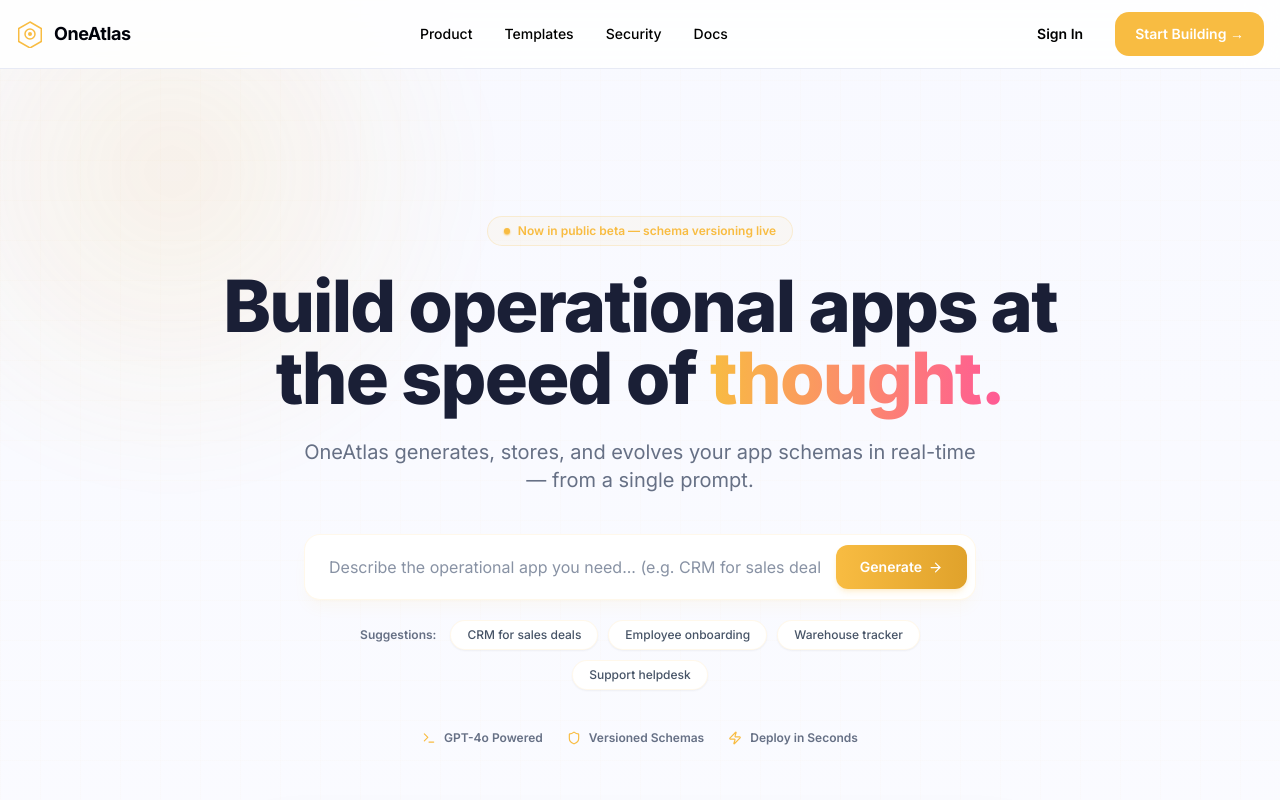
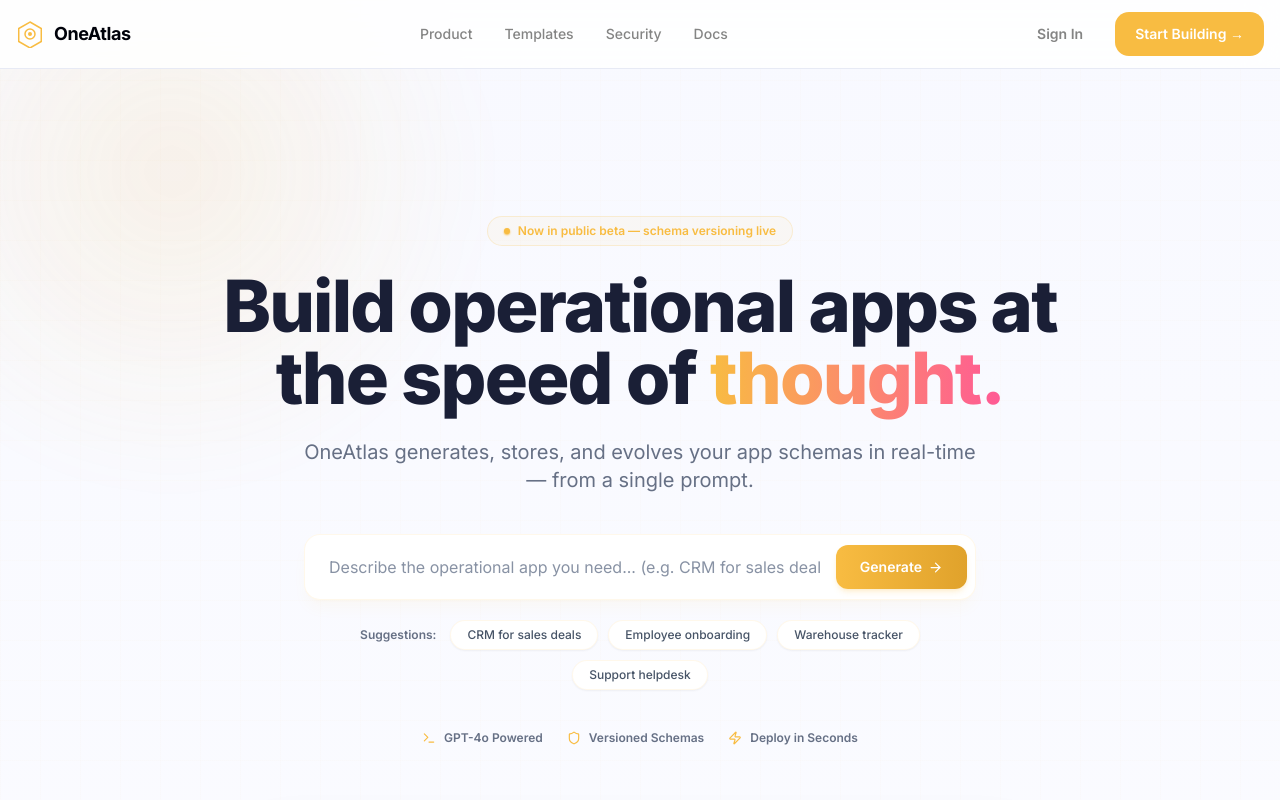
Before and after one commit to Jana23jk/OneAtlas, a Next.js app: page / in a window 1280 px wide. Shown: the top 800 px of the page. Built offline with nearby package versions, Linux system fonts and the light colour scheme.

Commit message:
UI coloue is updated

```diff
--- a/app/globals.css
+++ b/app/globals.css
@@ -15,7 +15,7 @@
     --color-bg-end: #ffffff;
     --color-card: #ffffff;
     --color-text: #00020a;
-    --color-text-secondary: #000000;
+    --color-text-secondary: #6f6f6fd9;
     --color-text-muted: #625f6d7e;
     --color-border: #e7eaf5;
     --color-row-alt: #fafbff;
```
